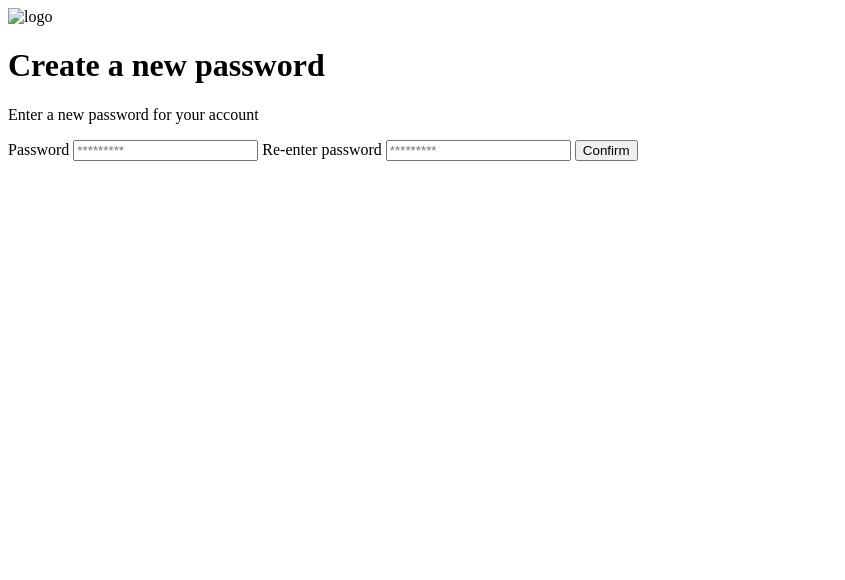
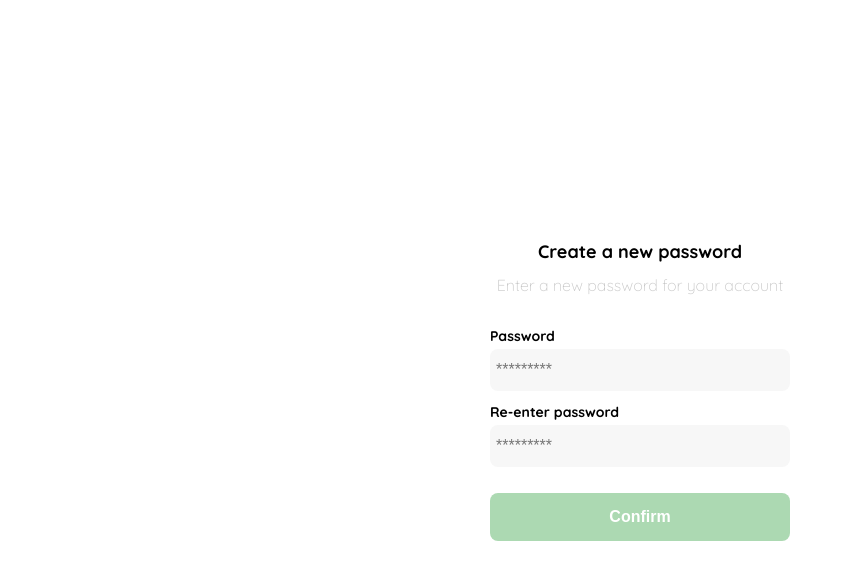
Before and after one commit to luissberenguer/frontend-developer-practico, a plain HTML site: page clase1.html in a window 1280 px wide. Shown: the whole page, without its empty margins (0-845 px from the left). Drawn offline with Linux system fonts and the light colour scheme.

Commit message:
css aplicado al login

```diff
--- a/clase1.html
+++ b/clase1.html
@@ -4,12 +4,100 @@
     <meta charset="UTF-8">
     <meta http-equiv="X-UA-Compatible" content="IE=edge">
     <meta name="viewport" content="width=device-width, initial-scale=1.0">
+    <link rel="preconnect" href="https://fonts.googleapis.com">
+    <link rel="preconnect" href="https://fonts.gstatic.com" crossorigin>
+    <link href="https://fonts.googleapis.com/css2?family=Quicksand:wght@300;500;700&display=swap" rel="stylesheet">
     <title>Document</title>
+    <style>
+        :root {
+    --white: #FFFFFF;
+    --black: #000000;
+    --dark: #232830;
+    --very-light-pink: #C7C7C7;
+    --text-input-field: #F7F7F7;
+    --hospital-green: #ACD9B2;
+    --sm: 14px;
+    --md: 16px;
+    --lg: 18px;
+        }
+        body {
+            margin: 0;
+            font-family: 'Quicksand', sans-serif;
+        }
+        .login {
+            width: 100%;
+            height: 100vh;
+            display: grid;
+            place-items: center;
+        }
+        .form-container {
+            display: grid;
+            grid-template-rows: auto 1fr auto;
+            width: 300px;
+        }
+        .logo {
+            width: 150px;
+            margin-bottom: 48px;
+            justify-self: center;
+            display: none;
+        }
+        .title {
+            font-size: var(--lg);
+            margin-bottom: 12px;
+            text-align: center;
+        }
+        .subtitle {
+            color: var(--very-light-pink);
+            font-size: var(--md);
+            font-weight: 300;
+            margin-top: 0;
+            margin-bottom: 32px;
+            text-align: center;
+        }
+        .form {
+            display: flex;
+            flex-direction: column;
+        }
+        .label {
+            font-size: var(--sm);
+            font-weight: bold;
+            margin-bottom: 4px;
+        }
+        .input {
+            background-color: var(--text-input-field);
+            border: none;
+            border-radius: 8px;
+            height: 30px;
+            font-size: var(--md);
+            padding: 6px;
+            margin-bottom: 12px;
+        }
+        .primary-button {
+            background-color: var(--hospital-green);
+            border-radius: 8px;
+            border: none;
+            color: var(--white);
+            width: 100%;
+            cursor: pointer;
+            font-size: var(--md);
+            font-weight: bold;
+            height: 48px;
+        }
+        .login-button {
+            margin-top: 14px;
+            margin-bottom: 32px;
+        }
+        @media (max-width:  640px){
+            .logo {
+                display: block;
+            }
+        }
+    </style>
 </head>
 <body>
     <div class="login">
         <div class="form-container">
-            <img src="" alt="logo" class="logo">
+            <img src="./logos/logo_yard_sale.svg" alt="logo" class="logo">
 
             <h1 class="title">Create a new password</h1>
             <p class="subtitle">Enter a new password for your account</p>
```
Also changed, not shown: icons/bt_add_to_cart.svg (renamed from Platzi_YardSale_Icons/bt_add_to_cart.svg), icons/bt_added_to_cart.svg (renamed from Platzi_YardSale_Icons/bt_added_to_cart.svg), icons/email.svg (renamed from Platzi_YardSale_Icons/email.svg), icons/flechita.svg (renamed from Platzi_YardSale_Icons/flechita.svg), icons/icon_close.png (renamed from Platzi_YardSale_Icons/icon_close.png), icons/icon_menu.svg (renamed from Platzi_YardSale_Icons/icon_menu.svg), icons/icon_shopping_cart.svg (renamed from Platzi_YardSale_Icons/icon_shopping_cart.svg), icons/icon_shopping_cart_notification.svg (renamed from Platzi_YardSale_Icons/icon_shopping_cart_notification.svg), logos/favicon_bota_fora.svg (renamed from Platzi_YardSale_Logos/favicon_bota_fora.svg), logos/favicon_yard_sale.svg (renamed from Platzi_YardSale_Logos/favicon_yard_sale.svg), logos/logo_bota_fora.svg (renamed from Platzi_YardSale_Logos/logo_bota_fora.svg), logos/logo_yard_sale.svg (renamed from Platzi_YardSale_Logos/logo_yard_sale.svg).
